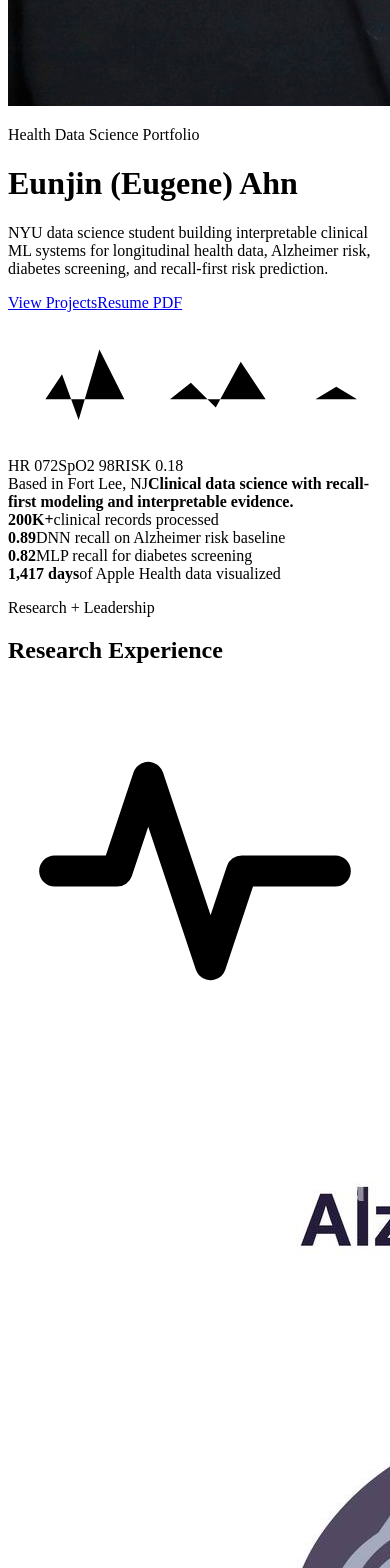
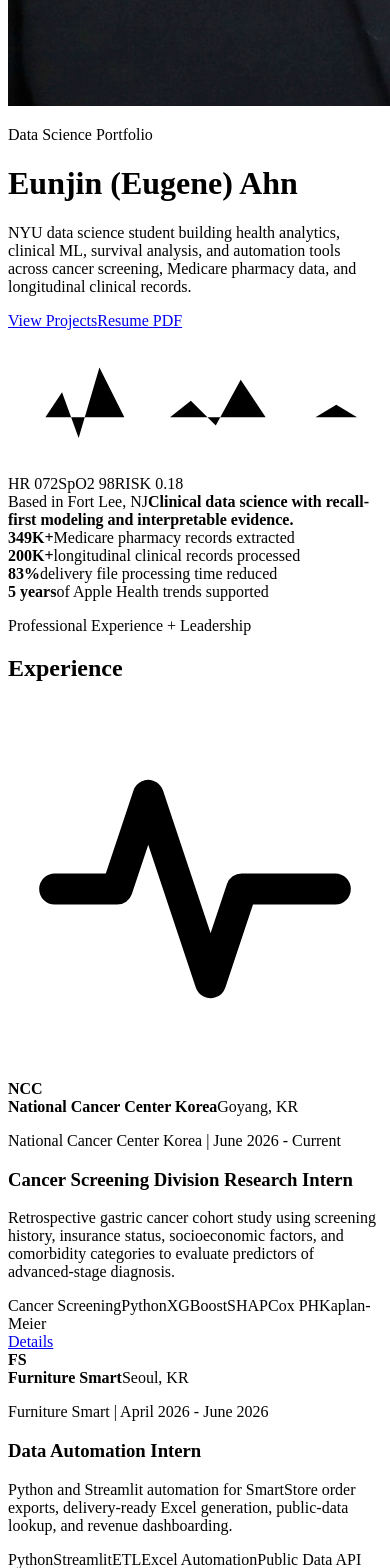
Before and after one commit to euenjin/portfolio, a React (Vite) app: page / in a window 390 px wide. Shown: the part 1720-3288 px from the top of the page. Built offline with nearby package versions, Linux system fonts and the light colour scheme; the HTML template or start-up script is replaced by a standard one.

Commit message:
Update portfolio for latest resume

```diff
--- a/src/components/Projects.jsx
+++ b/src/components/Projects.jsx
@@ -44,6 +44,30 @@ export default function Projects() {
 }
 
 export function ProjectVisual({ project }) {
+  if (project.preview === 'glp1-medicare') {
+    return (
+      <div className="project-visual medicare-visual" aria-label="GLP-1 Medicare analytics visual">
+        <div className="medicare-dashboard">
+          <div className="medicare-header">
+            <span>CMS Part D</span>
+            <strong>GLP-1 Analytics</strong>
+          </div>
+          <div className="medicare-kpis">
+            <div><span>Records</span><strong>349K+</strong></div>
+            <div><span>Metrics</span><strong>Cost</strong></div>
+            <div><span>Output</span><strong>BI</strong></div>
+          </div>
+          <div className="medicare-bars" aria-hidden="true">
+            <span style={{ '--bar': '74%' }} />
+            <span style={{ '--bar': '52%' }} />
+            <span style={{ '--bar': '88%' }} />
+            <span style={{ '--bar': '38%' }} />
+          </div>
+        </div>
+      </div>
+    )
+  }
+
   if (project.preview === 'apple-health') {
     return (
       <div className="project-visual apple-health-visual" aria-label="Apple Health dashboard visual">
--- a/src/components/Research.jsx
+++ b/src/components/Research.jsx
@@ -7,8 +7,8 @@ export default function Research() {
     <section id="experience" className="section-band">
       <div className="section-heading">
         <div>
-          <p className="eyebrow">Research + Leadership</p>
-          <h2>Research Experience</h2>
+          <p className="eyebrow">Professional Experience + Leadership</p>
+          <h2>Experience</h2>
         </div>
         <span className="section-icon coral"><PulseIcon /></span>
       </div>
@@ -39,6 +39,7 @@ export default function Research() {
         ))}
       </div>
 
+      {leadership.length > 0 && (
         <div className="leadership-grid">
           {leadership.map((item) => (
             <div key={item.organization} className="leadership-card">
@@ -49,16 +50,26 @@ export default function Research() {
             </div>
           ))}
         </div>
+      )}
     </section>
   )
 }
 
 export function ResearchVisual({ item }) {
+  const visual = photos[item.visual]
+  const logo = photos[item.logo]
+
+  if (!visual) {
     return (
-    <div className="research-card-visual">
-      <img src={photos[item.visual]} alt={item.focus} />
-      <div className="research-logo-badge">
-        <img src={photos[item.logo]} alt={`${item.organization} logo`} />
+      <div className={`research-card-visual generated-visual ${item.visual}`}>
+        <div className="generated-chart" aria-hidden="true">
+          <span />
+          <span />
+          <span />
+          <span />
+        </div>
+        <div className="research-logo-badge text-logo">
+          {logo ? <img src={logo} alt={`${item.organization} logo`} /> : <strong>{item.logoText || item.organization.slice(0, 2)}</strong>}
         </div>
         <div className="research-visual-caption">
           <strong>{item.organization}</strong>
@@ -67,3 +78,17 @@ export function ResearchVisual({ item }) {
       </div>
     )
   }
+
+  return (
+    <div className="research-card-visual">
+      <img src={visual} alt={item.focus} />
+      <div className="research-logo-badge">
+        {logo ? <img src={logo} alt={`${item.organization} logo`} /> : <strong>{item.logoText || item.organization.slice(0, 2)}</strong>}
+      </div>
+      <div className="research-visual-caption">
+        <strong>{item.organization}</strong>
+        <span>{item.location}</span>
+      </div>
+    </div>
+  )
+}
--- a/src/components/ResearchDetail.jsx
+++ b/src/components/ResearchDetail.jsx
@@ -17,9 +17,9 @@ export default function ResearchDetail({ slug }) {
   return (
     <main className="project-page research-page">
       <div className="project-page-inner">
-        <nav className="project-breadcrumb" aria-label="Research breadcrumb">
+        <nav className="project-breadcrumb" aria-label="Experience breadcrumb">
           <a className="back-button" href="/#experience">Back</a>
-          <a href="/#experience">Research</a>
+          <a href="/#experience">Experience</a>
           <span>{item.organization}</span>
         </nav>
 
@@ -42,8 +42,12 @@ export default function ResearchDetail({ slug }) {
             <article className="detail-panel detail-tech-panel">
               <div className="detail-panel-heading">
                 <h2>Methods Used</h2>
-                <div className="research-logo-inline">
-                  <img src={photos[item.logo]} alt={`${item.organization} logo`} />
+                <div className="research-logo-inline text-logo">
+                  {photos[item.logo] ? (
+                    <img src={photos[item.logo]} alt={`${item.organization} logo`} />
+                  ) : (
+                    <strong>{item.logoText || item.organization.slice(0, 2)}</strong>
+                  )}
                 </div>
               </div>
               <div className="tool-row">
--- a/src/data/content.js
+++ b/src/data/content.js
@@ -1,6 +1,6 @@
 export const profile = {
   name: 'Eunjin (Eugene) Ahn',
-  role: 'Health Data Science Portfolio',
+  role: 'Data Science Portfolio',
   location: 'Fort Lee, NJ',
   email: 'eunjin7714@gmail.com',
   phone: '+1 (206) 887-4095',
@@ -8,46 +8,71 @@ export const profile = {
   linkedin: 'https://www.linkedin.com/in/eunjin-eugene-ahn/',
   resume: '/Resume_Eunjin_Ahn.pdf',
   headline:
-    'NYU data science student building interpretable clinical ML systems for longitudinal health data, Alzheimer risk, diabetes screening, and recall-first risk prediction.',
+    'NYU data science student building health analytics, clinical ML, survival analysis, and automation tools across cancer screening, Medicare pharmacy data, and longitudinal clinical records.',
   highlights: [
-    { value: '200K+', label: 'clinical records processed' },
-    { value: '0.89', label: 'DNN recall on Alzheimer risk baseline' },
-    { value: '0.82', label: 'MLP recall for diabetes screening' },
-    { value: '1,417 days', label: 'of Apple Health data visualized' },
+    { value: '349K+', label: 'Medicare pharmacy records extracted' },
+    { value: '200K+', label: 'longitudinal clinical records processed' },
+    { value: '83%', label: 'delivery file processing time reduced' },
+    { value: '5 years', label: 'of Apple Health trends supported' },
   ],
 }
 
 export const keywords = [
-  'Clinical Prediction',
-  'Longitudinal Data',
-  'Alzheimer Risk',
-  'Diabetes Screening',
+  'Cancer Screening',
+  'Medicare Part D',
+  'Clinical ML',
+  'Health ETL',
   'Survival Analysis',
-  'Recall-First Modeling',
-  'Health Equity Signals',
-  'Automated Pipelines',
+  'Cox Proportional Hazards',
+  'Kaplan-Meier Analysis',
+  'Streamlit Automation',
+  'Power BI Analytics',
   'Interpretability',
-  'Real-World Data',
+  'Real-World Health Data',
 ]
 
 export const projects = [
+  {
+    slug: 'glp1-medicare-pharmacy-analytics',
+    title: 'GLP-1 Medicare Pharmacy Analytics',
+    period: 'May 2026 - June 2026',
+    type: 'Health Data Engineering',
+    summary:
+      'A Python ETL and Power BI analytics project using CMS Medicare Part D Prescribers data to study GLP-1 and incretin therapy prescription patterns, utilization, and cost signals.',
+    metrics: [
+      { value: '349K+', label: 'GLP-1 and incretin records extracted' },
+      { value: 'CMS API', label: 'Medicare Part D Prescribers source' },
+      { value: '3 cost metrics', label: 'claim, 30-day fill, beneficiary views' },
+    ],
+    results: [
+      'Built a Python ETL pipeline using the CMS Medicare Part D Prescribers API with checkpointing for reliable large-record extraction.',
+      'Standardized brand, generic, and drug-class mappings for GLP-1 and incretin therapy records.',
+      'Engineered utilization and cost metrics including cost per claim, cost per 30-day fill, and claims per beneficiary.',
+      'Prepared a structured analytics layer for Power BI exploration of drug class, cost, and prescribing patterns.',
+    ],
+    tools: ['Python', 'CMS Medicare API', 'Pandas', 'ETL', 'Power BI', 'Healthcare Analytics'],
+    github: '',
+    preview: 'glp1-medicare',
+    impact:
+      'Makes large-scale Medicare pharmacy data easier to analyze for utilization, cost, and therapy-class trends.',
+  },
   {
     slug: 'apple-health-dashboard',
     title: 'Apple Health Personal Dashboard',
     period: 'April 2026',
     type: 'Health Analytics App',
     summary:
-      'A privacy-centered Streamlit dashboard that turns an Apple Health ZIP export into local activity, workout, and heart-rate trend views.',
+      'A privacy-centered Streamlit dashboard that parses local Apple Health ZIP exports and visualizes activity, workout, and heart-rate trends without cloud storage.',
     metrics: [
-      { value: '1,417 tracked days', label: 'range for analysis' },
-      { value: '4 daily variables visualized', label: 'steps, distance, exercise, HR' },
-      { value: '24 workouts imported', label: 'workout history' },
+      { value: '5 years', label: 'of local health history supported' },
+      { value: '3 import modes', label: '30-day, 90-day, full history' },
+      { value: 'Local only', label: 'privacy-centered processing' },
     ],
     results: [
-      'Built a manual Apple Health sync flow that uploads a ZIP export and parses it locally.',
-      'Normalized exported records into local datasets for daily trends, workouts, and heart-rate analysis.',
-      'Added import options for 30 days, 90 days, or all available history with progress feedback during long ZIP parsing tasks.',
-      'Created dashboard pages for recent activity snapshots, daily trends, workout history, and fresh data sync.',
+      'Built a manual Apple Health sync flow that uploads a ZIP export and parses activity, workout, and heart-rate records locally.',
+      'Added 30-day, 90-day, and full-history import options to support fast refreshes or deeper personal health review.',
+      'Normalized exported records into dashboard-ready datasets for daily trends, workout history, and recent activity snapshots.',
+      'Kept the workflow local so personal health analytics can be refreshed without cloud storage.',
     ],
     tools: ['Python', 'Streamlit', 'Apple Health Export', 'Data Parsing', 'Local Analytics'],
     github: 'https://github.com/euenjin/AppleHealth_Streamlit_Dashboard',
@@ -55,33 +80,55 @@ export const projects = [
     impact:
       'Makes personal health data review practical without cloud sync, keeping the workflow local, private, and easy to refresh manually.',
   },
-  {
-    slug: 'public-health-news-pipeline',
-    title: 'Automated Public Health News Pipeline',
-    period: 'February 2026 - April 2026',
-    type: 'Data Engineering',
-    summary:
-      'A scheduled Python pipeline that extracts, filters, ranks, archives, and emails public health, medical, and clinical research news every weekday.',
-    metrics: [
-      { value: '10 daily articles', label: 'weekday digest size' },
-      { value: '1-2 day recency', label: 'freshness filter' },
-      { value: '~3 min daily runtime', label: 'scheduled execution' },
-    ],
-    results: [
-      'Integrated NewsAPI extraction with health topic relevance, recency, and source relevance ranking.',
-      'Scheduled weekday execution through Windows Task Scheduler to reduce manual monitoring work.',
-      'Added logging, timestamped file saving, and email delivery so public health digests can be audited and reused.',
-      'Includes a clear note that the digest is for public health monitoring and research awareness, not medical decision-making.',
-    ],
-    tools: ['Python', 'NewsAPI', 'Task Scheduler', 'Automation', 'Logging', 'Public Health', 'Clinical Research'],
-    github: 'https://github.com/euenjin/News_Pipeline',
-    preview: 'news-pipeline',
-    impact:
-      'Supports lightweight monitoring of public health updates across topics like Alzheimer\'s, diabetes, CDC updates, clinical AI, digital health, epidemiology, and health policy.',
-  },
 ]
 
 export const experience = [
+  {
+    slug: 'ncc-gastric-cancer-screening',
+    role: 'Cancer Screening Division Research Intern',
+    organization: 'National Cancer Center Korea',
+    location: 'Goyang, KR',
+    period: 'June 2026 - Current',
+    focus:
+      'Retrospective gastric cancer cohort study using screening history, insurance status, socioeconomic factors, and comorbidity categories to evaluate predictors of advanced-stage diagnosis.',
+    logoText: 'NCC',
+    visual: 'cancer-screening',
+    metrics: [
+      { value: '3 ML models', label: 'logistic regression, random forest, XGBoost' },
+      { value: 'SHAP', label: 'planned interpretability analysis' },
+      { value: 'Survival', label: 'post-diagnosis mortality modeling' },
+    ],
+    bullets: [
+      'Designed a retrospective gastric cancer cohort study to evaluate predictors of advanced-stage diagnosis.',
+      'Built a Python-based simulation pipeline to benchmark logistic regression, random forest, and XGBoost models on runtime, memory usage, and feasibility.',
+      'Planned SHAP analysis to explain model outputs and support interpretable screening-risk evidence.',
+      'Planned post-diagnosis survival analysis with Kaplan-Meier curves and Cox proportional hazards models adjusted for demographic and comorbidity covariates.',
+    ],
+    tags: ['Cancer Screening', 'Python', 'XGBoost', 'SHAP', 'Cox PH', 'Kaplan-Meier'],
+  },
+  {
+    slug: 'furniture-smart-automation',
+    role: 'Data Automation Intern',
+    organization: 'Furniture Smart',
+    location: 'Seoul, KR',
+    period: 'April 2026 - June 2026',
+    focus:
+      'Python and Streamlit automation for SmartStore order exports, delivery-ready Excel generation, public-data lookup, and revenue dashboarding.',
+    logoText: 'FS',
+    visual: 'automation',
+    metrics: [
+      { value: '83%', label: 'processing time reduction' },
+      { value: 'ETL', label: 'bundled order and option handling' },
+      { value: 'API', label: 'public-data elevator lookup' },
+    ],
+    bullets: [
+      'Built a Python and Streamlit tool to convert Naver SmartStore exports into standardized delivery-ready Excel files, reducing processing time by 83%.',
+      'Designed rule-based ETL workflows for bundled orders, add-on options, quantity expansion, duplicate handling, and validation checks.',
+      'Automated elevator lookup with a public-data API to improve delivery preparation workflows.',
+      'Created a Streamlit dashboard to track settlement revenue, order channels, and top-selling products.',
+    ],
+    tags: ['Python', 'Streamlit', 'ETL', 'Excel Automation', 'Public Data API'],
+  },
   {
     slug: 'snu-alzheimer-risk-modeling',
     role: 'Undergraduate Data Science Research Intern',
@@ -93,63 +140,27 @@ export const experience = [
     visual: 'alzheimer',
     metrics: [
       { value: '200K+', label: 'longitudinal clinical records' },
-      { value: '0.89', label: 'DNN recall' },
-      { value: '0.76', label: 'Cox model C-index' },
+      { value: 'MICE', label: 'clinical missing-data imputation' },
+      { value: 'Cox PH', label: 'survival modeling' },
     ],
     bullets: [
-      'Processed 200K+ longitudinal clinical records using MICE imputation for reliable predictive modeling.',
-      'Built a deep neural network baseline classifier with 0.89 recall and 0.72 precision using class reweighting.',
-      'Improved recall by 8 percentage points with a 10-visit LSTM sequence model.',
-      'Used Cox proportional hazards and Kaplan-Meier analysis to compare age-group survival differences, reaching a 0.76 C-index.',
+      'Processed 200K+ longitudinal clinical records using MICE imputation and patient-level restructuring to prepare reliable datasets for Alzheimer\'s risk modeling.',
+      'Developed predictive and survival analysis models including logistic regression, DNN, and Cox regression.',
+      'Identified risk factors and compared disease progression patterns across age groups.',
+      'Used survival analysis methods to connect longitudinal clinical history with disease progression evidence.',
     ],
-    tags: ['MICE', 'DNN', 'LSTM', 'Cox PH', 'Kaplan-Meier'],
-  },
-  {
-    slug: 'gachon-diabetes-risk-modeling',
-    role: 'Data Science Research Intern',
-    organization: 'Gachon University',
-    location: 'Seoul, KR',
-    period: 'June 2023 - September 2023',
-    focus: 'Diabetes risk modeling with CDC BRFSS 2015 survey data',
-    logo: 'gachon',
-    visual: 'diabetes',
-    metrics: [
-      { value: '0.77', label: 'logistic regression recall' },
-      { value: '0.82', label: 'MLP recall' },
-      { value: 'BRFSS', label: 'public health survey data' },
-    ],
-    bullets: [
-      'Modeled diabetes risk using demographic, health, and lifestyle features from BRFSS survey data.',
-      'Built an interpretable logistic regression baseline with 0.77 recall and 0.74 precision.',
-      'Improved sensitivity to 0.82 recall with an MLP classifier for high-risk identification.',
-      'Identified high blood pressure, self-reported health status, income, and education as important risk signals.',
-    ],
-    tags: ['BRFSS', 'Logistic Regression', 'MLP', 'Public Health', 'Risk Factors'],
+    tags: ['MICE', 'Logistic Regression', 'DNN', 'Cox PH', 'Longitudinal Data'],
   },
 ]
 
-export const leadership = [
-  {
-    role: 'Member of Data Team',
-    organization: 'NYU LIKELION US',
-    period: 'August 2025 - Current',
-    detail:
-      'Participates in weekly SQL discussions and ideation work for an event platform using AI scheduling and recommendation logic.',
-  },
-  {
-    role: 'Executive Member',
-    organization: 'KISO NYU',
-    period: 'January 2024 - Current',
-    detail:
-      'Organizes cultural exchange events and led a 50+ attendee networking event connecting students with industry professionals.',
-  },
-]
+export const leadership = []
 
 export const techStack = {
   'Programming + Data': ['Python', 'SQL', 'Pandas', 'NumPy', 'Seaborn'],
-  'Machine Learning': ['Scikit-learn', 'PyTorch', 'Logistic Regression', 'MLP', 'DNN'],
-  'Health Modeling': ['LSTM Time Series', 'MICE Imputation', 'Cox Models', 'Kaplan-Meier', 'Classification'],
-  'Analytics + Delivery': ['Streamlit', 'Tableau', 'Power BI', 'GitHub', 'Automated Logging'],
+  'Machine Learning': ['Scikit-learn', 'PyTorch', 'Logistic Regression', 'MLP', 'DNN', 'XGBoost'],
+  'Health Modeling': ['Classification', 'Survival Analysis', 'Cox Proportional Hazards', 'Kaplan-Meier', 'SHAP'],
+  'Analytics + Delivery': ['Streamlit', 'Tableau', 'Power BI', 'GitHub', 'Excel Automation'],
+  Languages: ['English', 'Korean'],
 }
 
 export const education = {
@@ -157,6 +168,6 @@ export const education = {
   degree: 'Bachelor\'s Degree in Data Science',
   expected: 'Expected May 2028',
   gpa: '3.722',
-  awards: ['Presidential Honors Scholar', 'Dean\'s List'],
-  coursework: ['Data Structures', 'Data Management and Analysis', 'Linear Algebra', 'Probability and Statistics'],
+  awards: ['Presidential Honors Scholar (24F, 25S, 25F)', 'Dean\'s List (24F, 25S, 25F)'],
+  coursework: ['Data Structures', 'Data Management', 'Probability and Statistics', 'Behavioral Statistics'],
 }
--- a/src/photo/index.js
+++ b/src/photo/index.js
@@ -1,11 +1,7 @@
 import alzheimer from './alzheimer.jpg'
-import diabetes from './diabetes.webp'
-import gachon from './gachon.webp'
 import snu from './snu.jpg'
 
 export const photos = {
   alzheimer,
-  diabetes,
-  gachon,
   snu,
 }
--- a/src/styles/index.css
+++ b/src/styles/index.css
@@ -671,6 +671,96 @@ section,
     linear-gradient(135deg, #1d3f4a, #18a999);
 }
 
+.medicare-visual {
+  place-items: stretch;
+  padding: 18px;
+  background:
+    radial-gradient(circle at 18% 18%, rgba(242, 184, 75, 0.26), transparent 28%),
+    linear-gradient(135deg, #17324d, #237c86);
+}
+
+.medicare-dashboard {
+  display: grid;
+  grid-template-rows: auto auto 1fr;
+  gap: 18px;
+  width: 100%;
+  height: 100%;
+  padding: 22px;
+  border: 1px solid rgba(255, 255, 255, 0.18);
+  border-radius: 14px;
+  background: rgba(255, 255, 255, 0.12);
+  box-shadow: 0 18px 42px rgba(16, 24, 40, 0.18);
+  backdrop-filter: blur(12px);
+  position: relative;
+  z-index: 1;
+}
+
+.medicare-header {
+  display: grid;
+  gap: 6px;
+}
+
+.medicare-header span {
+  color: rgba(255, 255, 255, 0.72);
+  font-size: 0.8rem;
+  font-weight: 900;
+  letter-spacing: 0.12em;
+  text-transform: uppercase;
+}
+
+.medicare-header strong {
+  color: white;
+  font-size: clamp(1.7rem, 4vw, 3.1rem);
+  line-height: 1;
+}
+
+.medicare-kpis {
+  display: grid;
+  grid-template-columns: repeat(3, minmax(0, 1fr));
+  gap: 10px;
+}
+
+.medicare-kpis div {
+  min-height: 82px;
+  padding: 12px;
+  border: 1px solid rgba(255, 255, 255, 0.16);
+  border-radius: 10px;
+  background: rgba(255, 255, 255, 0.12);
+}
+
+.medicare-kpis span,
+.medicare-kpis strong {
+  display: block;
+}
+
+.medicare-kpis span {
+  color: rgba(255, 255, 255, 0.7);
+  font-size: 0.68rem;
+  font-weight: 850;
+}
+
+.medicare-kpis strong {
+  margin-top: 6px;
+  color: white;
+  font-size: clamp(1.1rem, 2vw, 1.6rem);
+  line-height: 1;
+}
+
+.medicare-bars {
+  display: grid;
+  align-content: end;
+  gap: 12px;
+  padding-top: 10px;
+}
+
+.medicare-bars span {
+  height: 18px;
+  width: var(--bar);
+  border-radius: 999px;
+  background: linear-gradient(90deg, #f2b84b, #ffffff);
+  box-shadow: 0 10px 22px rgba(16, 24, 40, 0.18);
+}
+
 .visual-mark {
   width: 94px;
   height: 94px;
@@ -1196,6 +1286,61 @@ section,
   background: linear-gradient(180deg, transparent 35%, rgba(16, 24, 40, 0.68));
 }
 
+.generated-visual {
+  display: grid;
+  place-items: center;
+  background:
+    linear-gradient(90deg, rgba(255, 255, 255, 0.1) 1px, transparent 1px),
+    linear-gradient(rgba(255, 255, 255, 0.1) 1px, transparent 1px),
+    linear-gradient(135deg, #19324a, #13877f);
+  background-size: 28px 28px, 28px 28px, auto;
+}
+
+.generated-visual.automation {
+  background:
+    linear-gradient(90deg, rgba(255, 255, 255, 0.1) 1px, transparent 1px),
+    linear-gradient(rgba(255, 255, 255, 0.1) 1px, transparent 1px),
+    linear-gradient(135deg, #344054, #6d5dfc);
+  background-size: 28px 28px, 28px 28px, auto;
+}
+
+.generated-chart {
+  width: min(72%, 310px);
+  min-height: 190px;
+  display: grid;
+  grid-template-columns: repeat(4, minmax(0, 1fr));
+  align-items: end;
+  gap: 14px;
+  padding: 22px;
+  border: 1px solid rgba(255, 255, 255, 0.16);
+  border-radius: 18px;
+  background: rgba(255, 255, 255, 0.12);
+  box-shadow: 0 18px 42px rgba(16, 24, 40, 0.18);
+  backdrop-filter: blur(12px);
+}
+
+.generated-chart span {
+  display: block;
+  border-radius: 999px 999px 8px 8px;
+  background: linear-gradient(180deg, #ffffff, #f2b84b);
+}
+
+.generated-chart span:nth-child(1) {
+  height: 46%;
+}
+
+.generated-chart span:nth-child(2) {
+  height: 78%;
+}
+
+.generated-chart span:nth-child(3) {
+  height: 58%;
+}
+
+.generated-chart span:nth-child(4) {
+  height: 92%;
+}
+
 .research-logo-badge {
   width: 82px;
   height: 82px;
@@ -1217,6 +1362,21 @@ section,
   width: 100%;
   height: 100%;
   object-fit: contain;
+}
+
+.text-logo {
+  color: var(--ink);
+  font-weight: 950;
+}
+
+.research-logo-badge.text-logo strong,
+.research-logo-inline.text-logo strong {
+  display: grid;
+  place-items: center;
+  width: 100%;
+  height: 100%;
+  color: var(--ink);
+  font-size: 1.08rem;
 }
 
 .research-visual-caption {
```
Also changed, not shown: 1 other file (tests, documents, lock files or other folders). Lines whose indentation alone changed are shown as unchanged.
